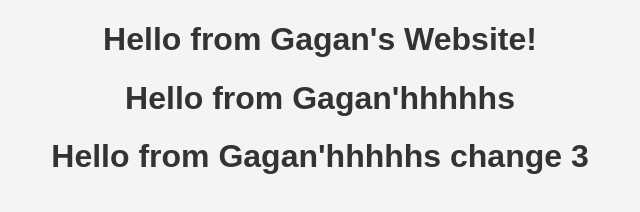
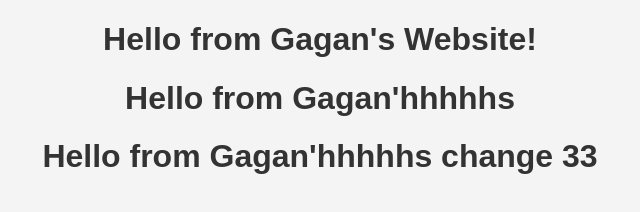
Before and after one commit to gaganswamyks7771/static_web, a plain HTML site: page website/index.html in a window 1280 px wide. Shown: the whole page, without its empty margins (320-960 px from the left). Drawn offline with Linux system fonts and the light colour scheme.

Commit message:
checking changes33

```diff
--- a/website/index.html
+++ b/website/index.html
@@ -8,6 +8,6 @@
   <body>
     <h1>Hello from Gagan's Website!</h1>
     <h1>Hello from Gagan'hhhhhs</h1>
-    <h1>Hello from Gagan'hhhhhs change 3</h1>
+    <h1>Hello from Gagan'hhhhhs change 33</h1>
   </body>
 </html>
```
